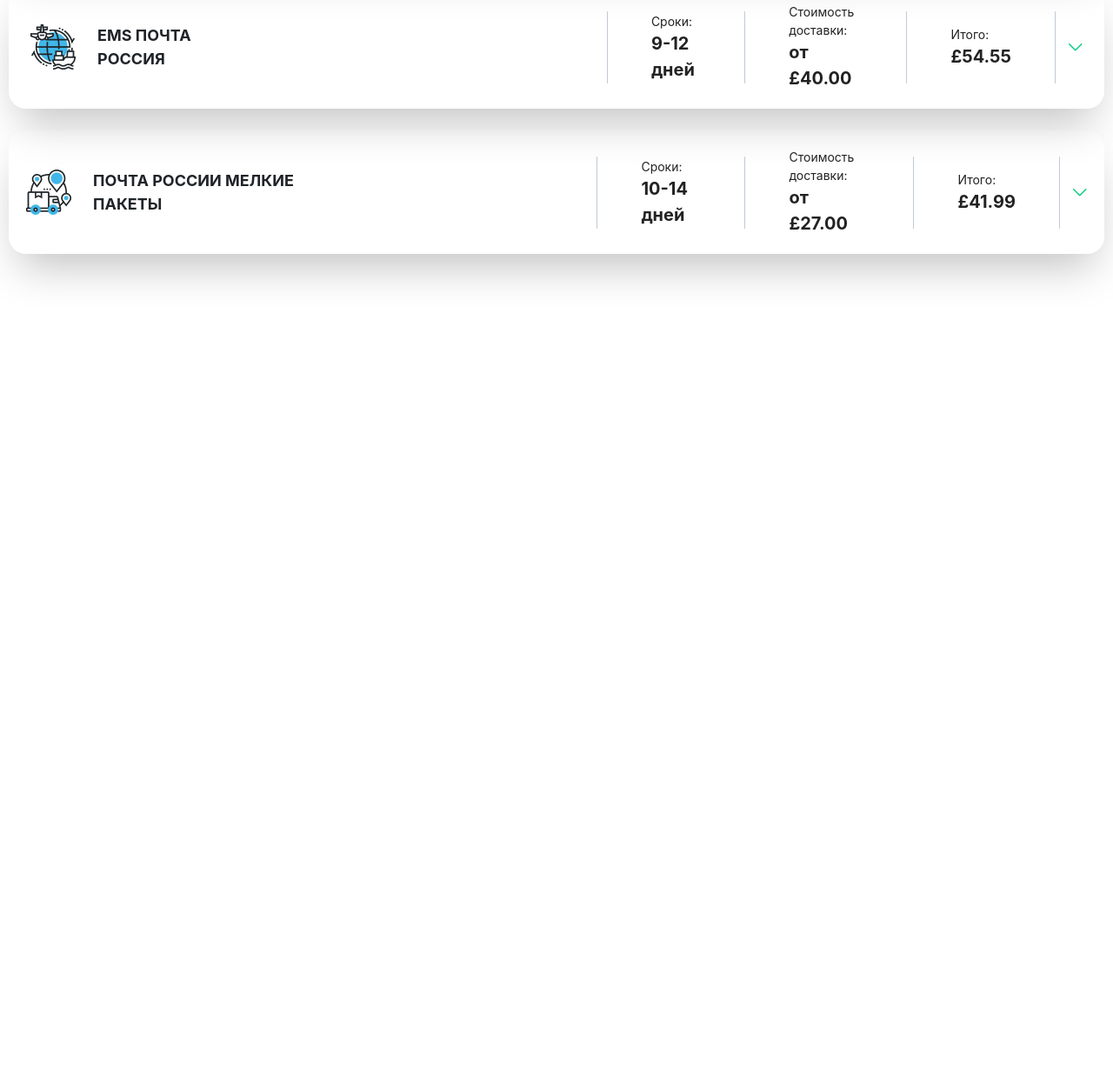
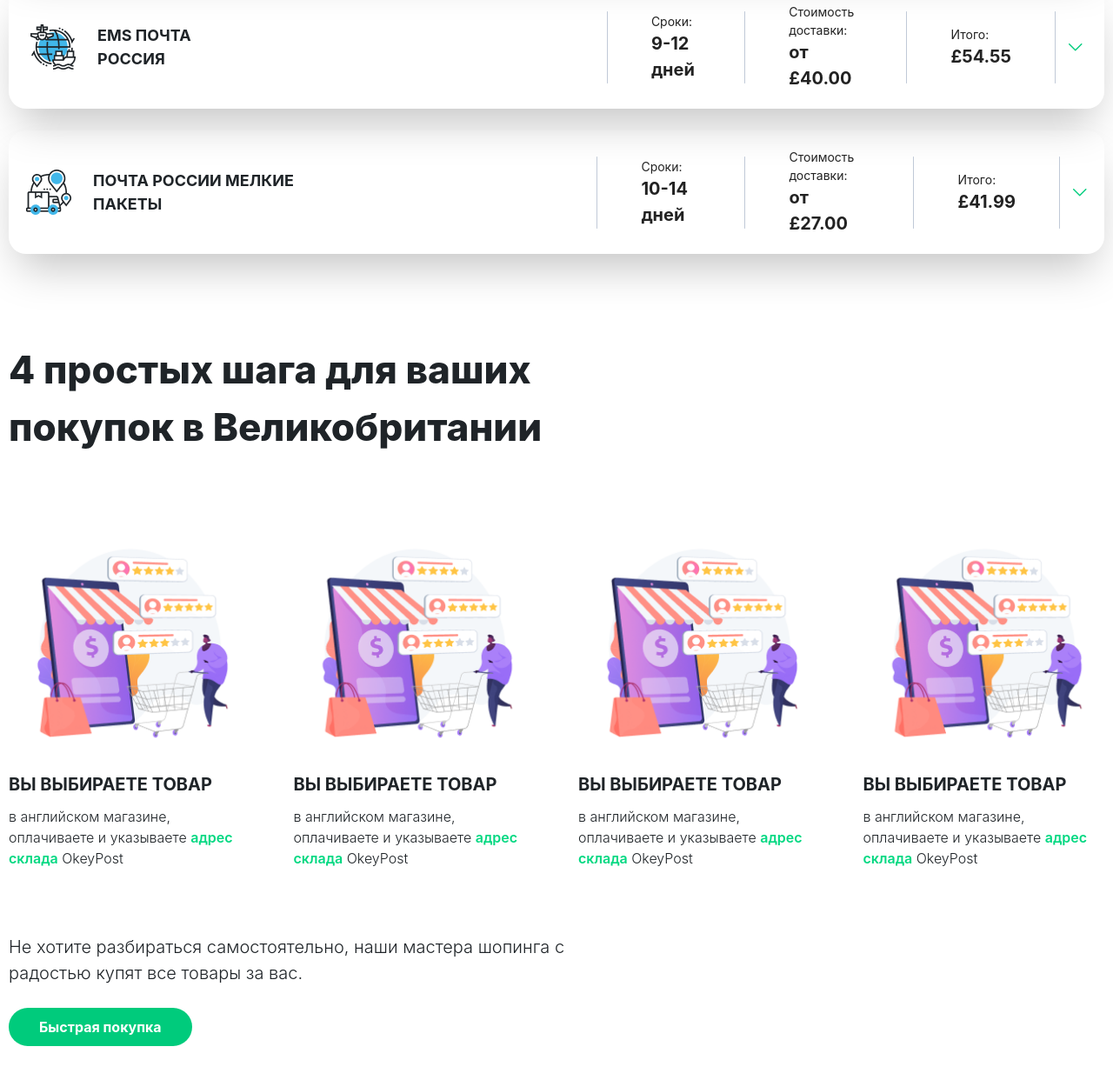
Before and after one commit to mahmadzoda09/LESSON5WEEK3, a website: page index.html in a window 1280 px wide. Shown: the part 3768-5010 px from the top of the page at 87% size. Before the commit the page ends 4120 px from the top, so only its background shows below. Drawn offline with nearby package versions, Linux system fonts and the light colour scheme; files that its build step writes are made by us from their sources.

Commit message:
Section5Page1

```diff
--- a/index.html
+++ b/index.html
@@ -302,12 +302,16 @@
           </button>
         </div>
       </section>
-      <section class="max-w-350 m-auto lg:flex flex-col gap-[50px] items-start hidden p-[50px_0]">
+      <section
+        class="max-w-350 m-auto lg:flex flex-col gap-[50px] items-start hidden p-[50px_0]"
+      >
         <h1 class="text-[#1F2428] font-extrabold text-[36px]">
           Варианты доставки:
         </h1>
         <div class="flex flex-col gap-[25px] items-start">
-          <nav class="flex items-center justify-between p-[20px] shadow-2xl rounded-[20px]">
+          <nav
+            class="flex items-center justify-between p-[20px] shadow-2xl rounded-[20px]"
+          >
             <article class="flex items-center gap-[25px] lg:pr-[500px]">
               <img src="src/Mail.png" alt="" />
               <h2 class="text-[#1F2428] text-[18px] font-bold">Почта России</h2>
@@ -332,10 +336,14 @@
               <img src="src/down.png" class="lg:ml-[-35px]" alt="" />
             </nav>
           </nav>
-          <nav class="flex items-center justify-between p-[20px] lg:p-[20px_25px] shadow-2xl rounded-[20px]">
+          <nav
+            class="flex items-center justify-between p-[20px] lg:p-[20px_25px] shadow-2xl rounded-[20px]"
+          >
             <article class="flex items-center gap-[25px] lg:pr-[438px]">
               <img src="src/net.png" alt="" />
-              <h2 class="text-[#1F2428] text-[18px] font-bold">EMS ПОЧТА РОССИЯ</h2>
+              <h2 class="text-[#1F2428] text-[18px] font-bold">
+                EMS ПОЧТА РОССИЯ
+              </h2>
             </article>
             <nav class="flex items-center gap-[50px]">
               <img src="src/verti.png" alt="" />
@@ -357,10 +365,14 @@
               <img src="src/down.png" class="lg:ml-[-35px]" alt="" />
             </nav>
           </nav>
-          <nav class="flex items-center justify-between p-[20px] shadow-2xl rounded-[20px]">
+          <nav
+            class="flex items-center justify-between p-[20px] shadow-2xl rounded-[20px]"
+          >
             <article class="flex items-center gap-[25px] lg:pr-[320px]">
               <img src="src/delivery.png" alt="" />
-              <h2 class="text-[#1F2428] text-[18px] font-bold">ПОЧТА РОССИИ МЕЛКИЕ ПАКЕТЫ</h2>
+              <h2 class="text-[#1F2428] text-[18px] font-bold">
+                ПОЧТА РОССИИ МЕЛКИЕ ПАКЕТЫ
+              </h2>
             </article>
             <nav class="flex items-center gap-[50px]">
               <img src="src/verti.png" alt="" />
@@ -384,6 +396,72 @@
           </nav>
         </div>
       </section>
+      <section
+        class="max-w-350 m-auto flex flex-col items-start gap-[40px] lg:gap-[75px] p-[50px_0px]"
+      >
+        <h1
+          class="lg:text-[44px] font-extrabold text-[#1F2428] lg:w-[700px] text-[32px]"
+        >
+          4 простых шага для ваших покупок в Великобритании
+        </h1>
+        <div class="flex flex-col lg:flex-row gap-[50px] items-center">
+          <nav class="flex flex-col lg:text-start items-center text-center lg:items-start gap-[10px]">
+            <img src="src/Four1.png" alt="" />
+            <h2 class="text-[#1F2428] text-[20px] font-bold">
+              ВЫ ВЫБИРАЕТЕ ТОВАР
+            </h2>
+            <p class="text-[16px] font-light text-[#1F2428]">
+              в английском магазине, оплачиваете и указываете
+              <span class="text-[#01D881] font-semibold">адрес склада</span>
+              OkeyPost
+            </p>
+          </nav>
+          <nav class="lg:flex flex-col items-start gap-[10px] hidden">
+            <img src="src/Four1.png" alt="" />
+            <h2 class="text-[#1F2428] text-[20px] font-bold">
+              ВЫ ВЫБИРАЕТЕ ТОВАР
+            </h2>
+            <p class="text-[16px] font-light text-[#1F2428]">
+              в английском магазине, оплачиваете и указываете
+              <span class="text-[#01D881] font-semibold">адрес склада</span>
+              OkeyPost
+            </p>
+          </nav>
+          <nav class="lg:flex flex-col items-start gap-[10px] hidden">
+            <img src="src/Four1.png" alt="" />
+            <h2 class="text-[#1F2428] text-[20px] font-bold">
+              ВЫ ВЫБИРАЕТЕ ТОВАР
+            </h2>
+            <p class="text-[16px] font-light text-[#1F2428]">
+              в английском магазине, оплачиваете и указываете
+              <span class="text-[#01D881] font-semibold">адрес склада</span>
+              OkeyPost
+            </p>
+          </nav>
+          <nav class="lg:flex flex-col items-start gap-[10px] hidden">
+            <img src="src/Four1.png" alt="" />
+            <h2 class="text-[#1F2428] text-[20px] font-bold">
+              ВЫ ВЫБИРАЕТЕ ТОВАР
+            </h2>
+            <p class="text-[16px] font-light text-[#1F2428]">
+              в английском магазине, оплачиваете и указываете
+              <span class="text-[#01D881] font-semibold">адрес склада</span>
+              OkeyPost
+            </p>
+          </nav>
+        </div>
+        <div class="flex flex-col gap-[25px] lg:text-start items-center text-center lg:items-start">
+          <p class="text-[#1F2428] text-[20px] font-light lg:w-[700px]">
+            Не хотите разбираться самостоятельно, наши мастера шопинга с
+            радостью купят все товары за вас.
+          </p>
+          <button
+            class="text-white font-bold p-[10px_35px] rounded-[50px] self-center lg:self-start bg-[#00CB7C]"
+          >
+            Быстрая покупка
+          </button>
+        </div>
+      </section>
     </main>
   </body>
 </html>
```
Also changed, not shown: src/Four1.png (added), src/Four2.png (added), src/Four3.png (added), src/Four4.png (added).
